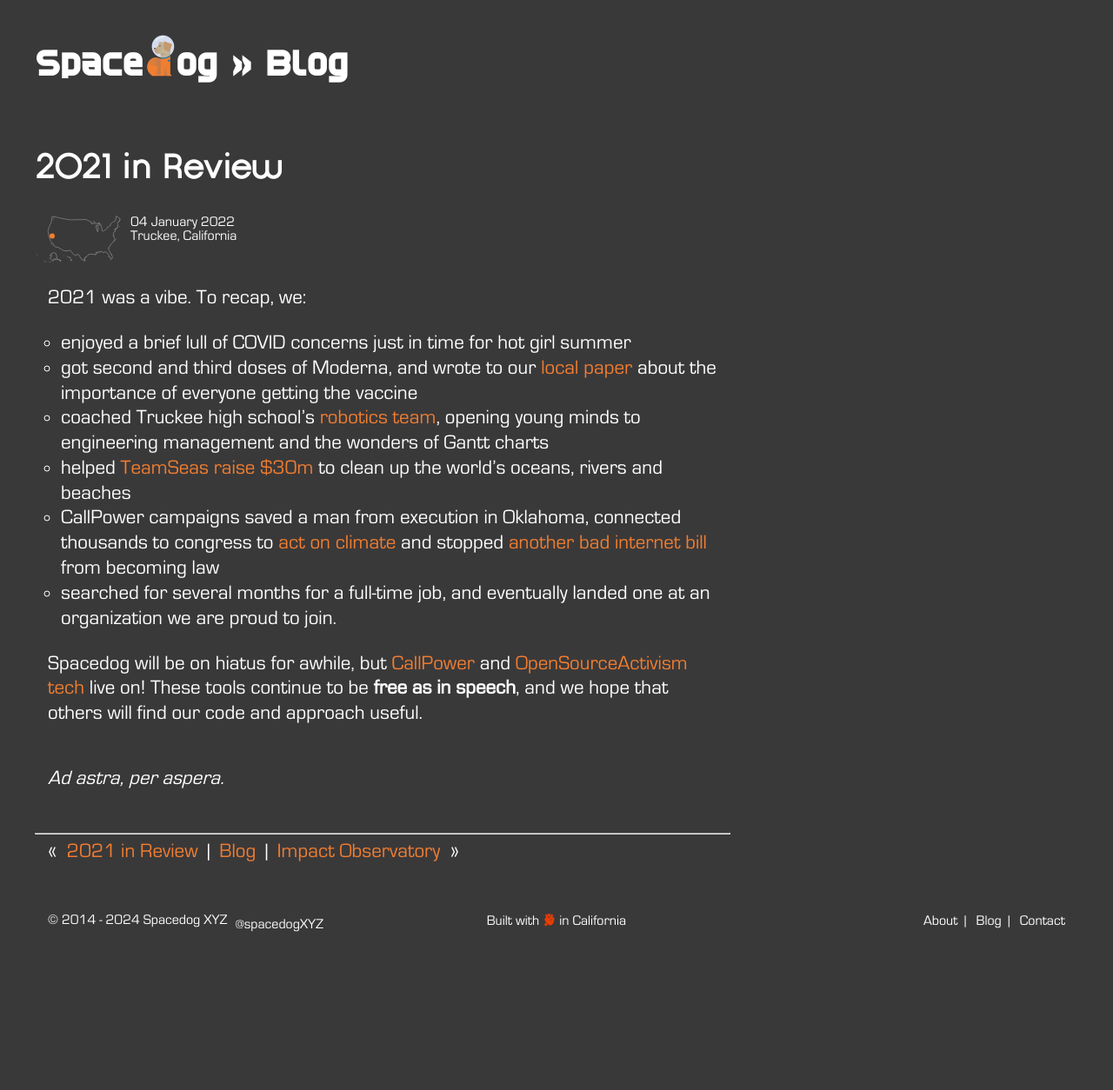
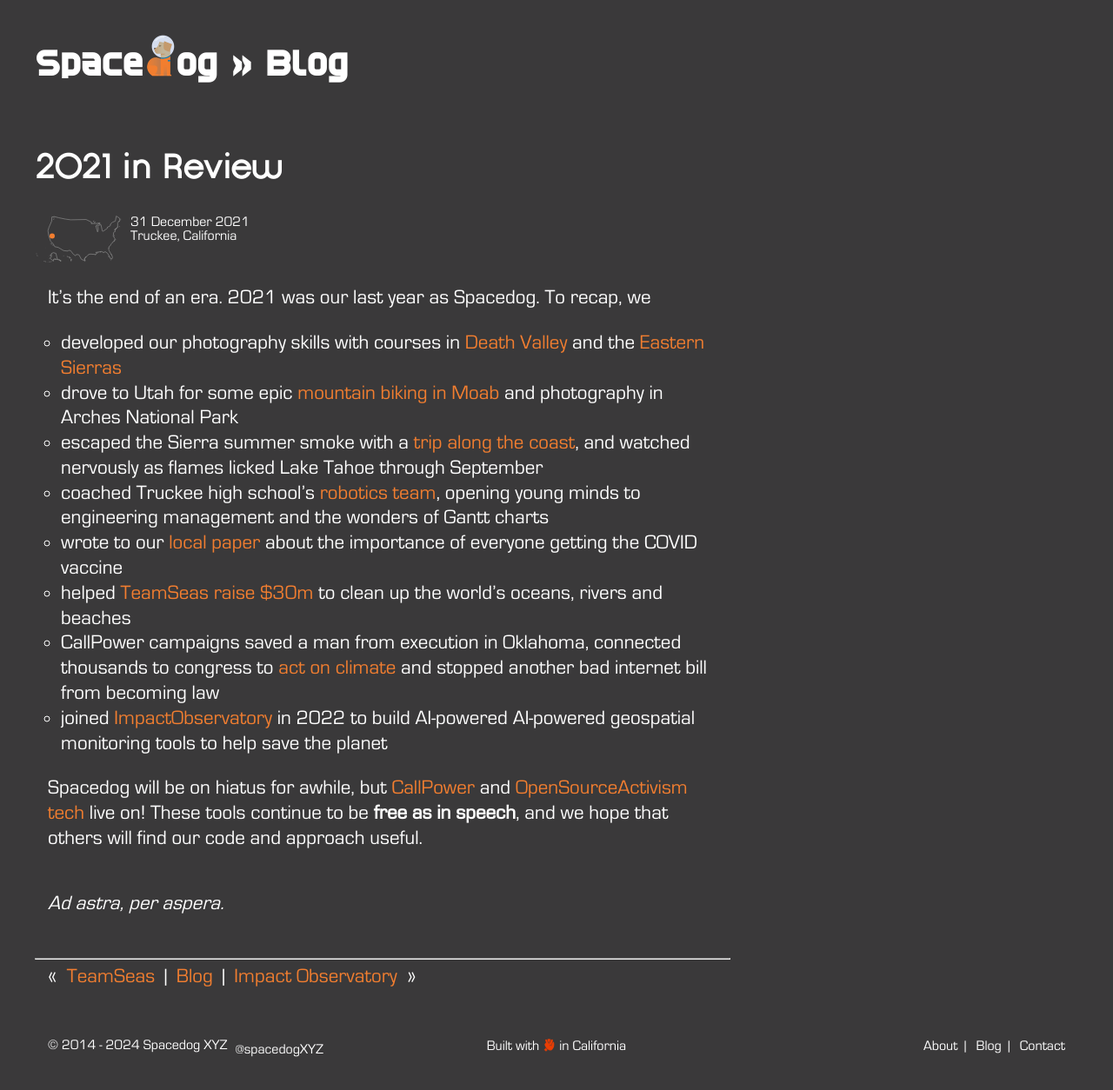
Before and after one commit to spacedogXYZ/spacedogXYZ, a Jekyll site: the page built from _posts/2021-12-31-review-2021.md, in a window 1280 px wide. Shown: the whole page at 87% size. Built offline with Jekyll 4.4.1, drawn with Linux system fonts in a browser that asks for light colours; nearby versions of some CDN libraries; comment, search, counter and statistics services are not loaded; before the commit the page ends 1110 px from its top, so only the background shows below that; some of the changed lines change nothing that is shown.

Commit message:
update 2021 in review

```diff
--- a/_posts/2021-12-31-review-2021.md
+++ b/_posts/2021-12-31-review-2021.md
@@ -4,14 +4,22 @@
 category: blog
 location: Truckee, California
 map: /static/maps/svg/truckee.svg
-image: /static/posts/josh-whiskey-salt.jpg
+image: /static/posts/good-soup.png
 description: 2021 and done
 ---
 
 It's the end of an era. 2021 was our last year as Spacedog. To recap, we
 
-- worked with [TeamSeas](/mission/teamseas/) to raise $30m for the ocean
+
 - developed our photography skills with courses in [Death Valley](https://www.levinger.net/josh/2021/03/13/death-valley-2021) and the [Eastern Sierras](https://www.levinger.net/josh/2021/10/09/sierra-foliage)
 - drove to Utah for some epic [mountain biking in Moab](https://www.levinger.net/josh/2021/05/14/mountain-biking-moab) and photography in Arches National Park
 - escaped the Sierra summer smoke with a [trip along the coast](https://www.levinger.net/josh/2021/09/12/escape-to-the-coast), and watched nervously as flames licked Lake Tahoe through September
+- coached Truckee high school's [robotics team](https://www.instagram.com/truckeerobotics/), opening young minds to engineering management and the wonders of Gantt charts
+- wrote to our [local paper](https://www.moonshineink.com/opinion/responding-to-covid-controversy/) about the importance of everyone getting the COVID vaccine
+- helped [TeamSeas raise $30m](/mission/teamseas) to clean up the world's oceans, rivers and beaches
+- CallPower campaigns saved a man from execution in Oklahoma, connected thousands to congress to [act on climate](/mission/call4climate) and stopped another bad internet bill from becoming law
 - joined [ImpactObservatory](/mission/impactobservatory/) in 2022 to build AI-powered AI-powered geospatial monitoring tools to help save the planet
+
+Spacedog will be on hiatus for awhile, but [CallPower](https://callpower.org/) and [OpenSourceActivism tech](https://opensourceactivism.tech) live on! These tools continue to be <strong>free as in speech</strong>, and we hope that others will find our code and approach useful.
+
+<em>Ad astra, per aspera.</em>
--- a/_posts/2022-01-04-review-2021.md
+++ /dev/null
@@ -1,22 +0,0 @@
----
-layout: post
-title: 2021 in Review
-category: blog
-location: Truckee, California
-map: /static/maps/svg/truckee.svg
-image: /static/posts/good-soup.png
-description: 2021 was a vibe
----
-
-2021 was a vibe. To recap, we:
-
-- enjoyed a brief lull of COVID concerns just in time for hot girl summer
-- got second and third doses of Moderna, and wrote to our [local paper](https://www.moonshineink.com/opinion/responding-to-covid-controversy/) about the importance of everyone getting the vaccine
-- coached Truckee high school's [robotics team](https://www.instagram.com/truckeerobotics/), opening young minds to engineering management and the wonders of Gantt charts
-- helped [TeamSeas raise $30m](/mission/teamseas) to clean up the world's oceans, rivers and beaches
-- CallPower campaigns saved a man from execution in Oklahoma, connected thousands to congress to [act on climate](/mission/call4climate) and stopped [another bad internet bill](/mission/crypto) from becoming law
-- searched for several months for a full-time job, and eventually landed one at an organization we are proud to join.
-
-Spacedog will be on hiatus for awhile, but [CallPower](https://callpower.org/) and [OpenSourceActivism tech](https://opensourceactivism.tech) live on! These tools continue to be <strong>free as in speech</strong>, and we hope that others will find our code and approach useful.
-
-<em>Ad astra, per aspera.</em>
```
